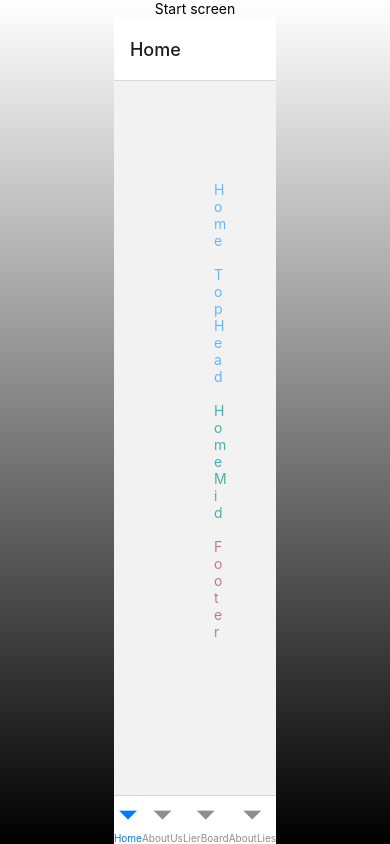
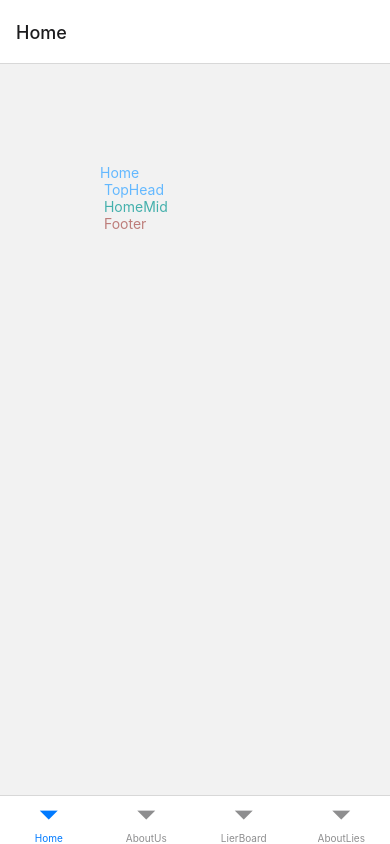
Before and after one commit to psteingh/LTRapp, a React Native app: screen / in a window 390 px wide. Built offline with nearby package versions, Linux system fonts and the light colour scheme.

Commit message:
ltrapp04021106

```diff
--- a/App.js
+++ b/App.js
@@ -18,9 +18,8 @@ export default function App() {
         style={styles.container}
         // style={{ position: "absolute" }}
       >
-      <View>
-        <Text>Start screen</Text>
-      </View>
+
+      {/* <Text>Start screen</Text> */}
 
       <NavBottom />
 
@@ -33,7 +32,7 @@ export default function App() {
 const styles = StyleSheet.create({
   container: {
     flex: 1,
-    alignItems: 'center',
-    justifyContent: 'center'
+    // alignItems: 'center',
+    // justifyContent: 'center'
   },
 });
```
